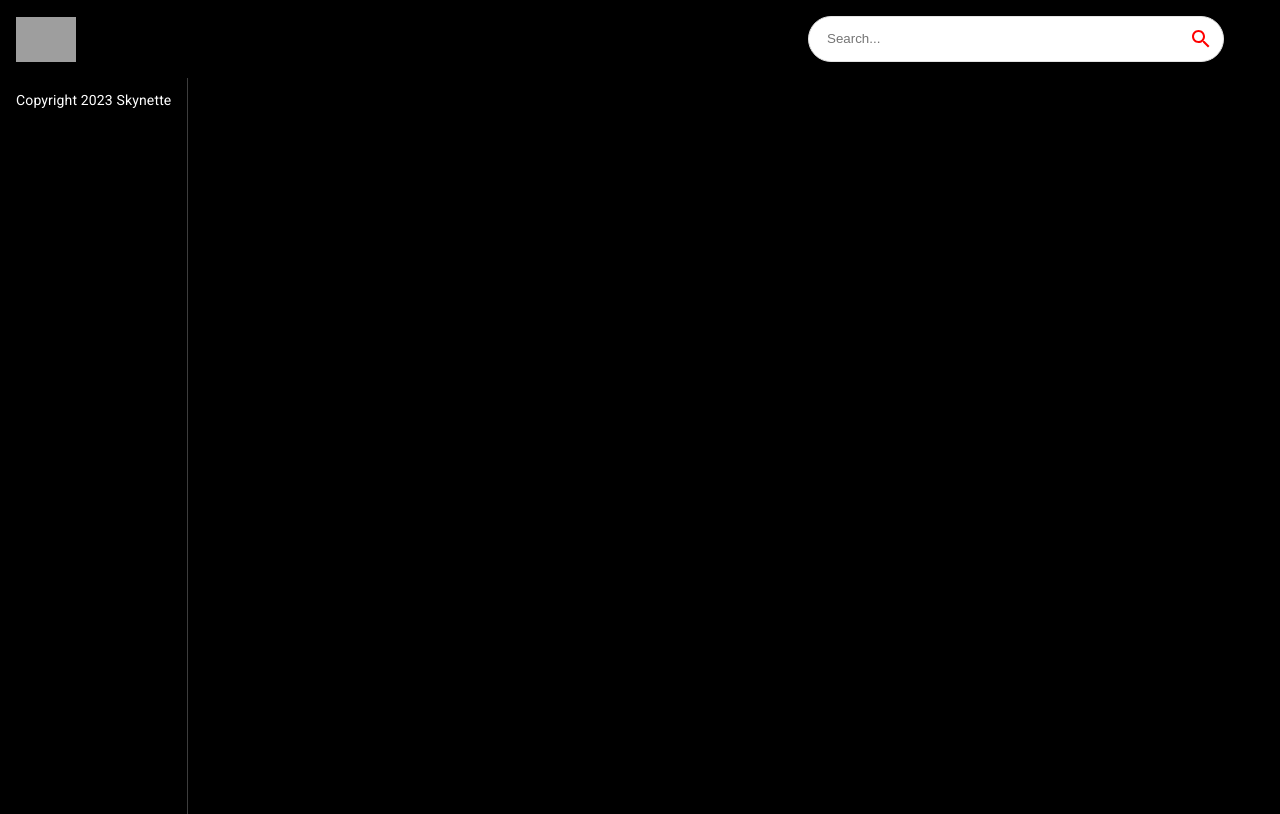
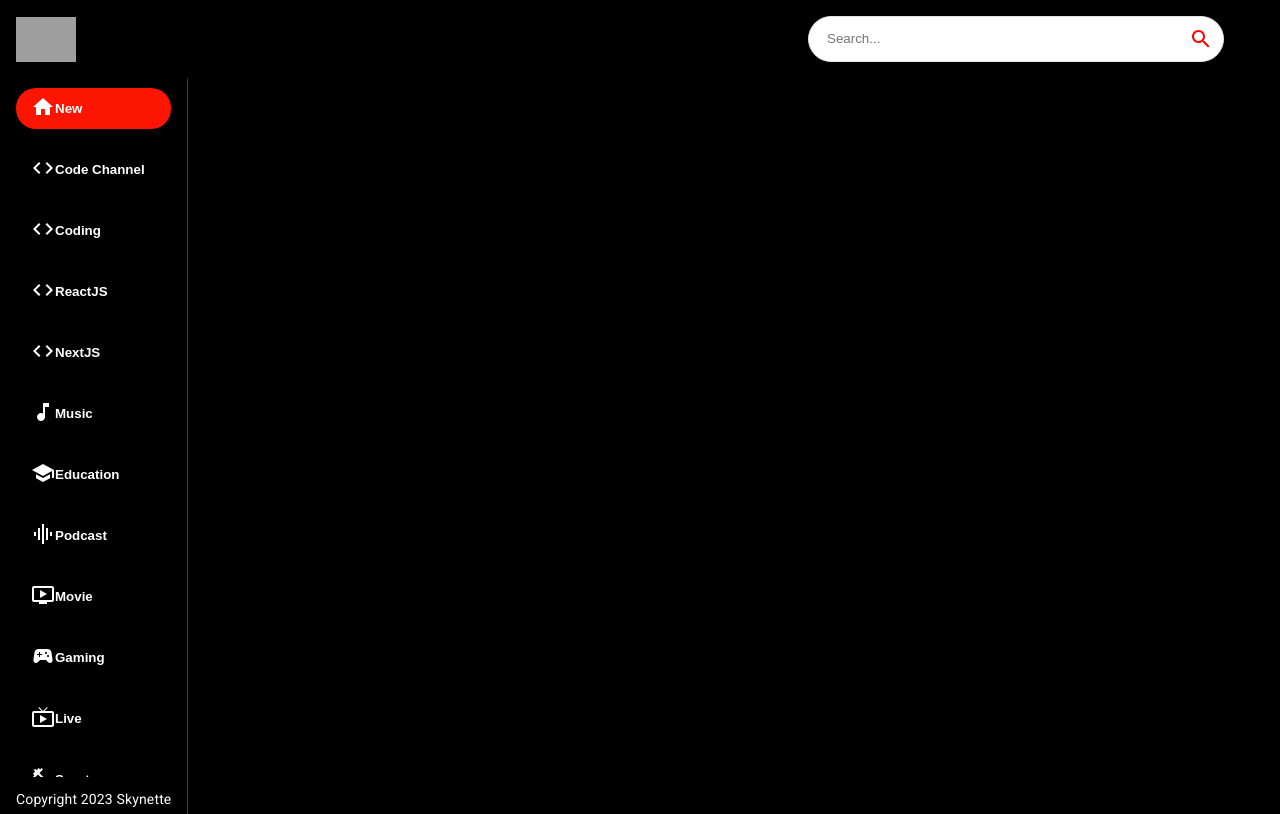
Before and after one commit to skynette/uTube, a React (Create React App) app: page / in a window 1280 px wide. Built offline with nearby package versions, Linux system fonts and the light colour scheme; grey boxes are pictures that could not be loaded.

Commit message:
fixed issue

```diff
--- a/src/components/Sidebar.jsx
+++ b/src/components/Sidebar.jsx
@@ -2,21 +2,24 @@ import { Stack, Typography } from "@mui/material"
 
 import { categories } from "../utils/constants"
 
-const Sidebar = () => {
-	console.log('current loaded sidebar hhehehehe');
-	(
-		<Typography className="copyright" variant="body2" sx={{ mt: 1.5, color: "#fff" }}>
-			Some Side bar content heh
-		</Typography>
-		// <Stack direction="row" sx={{ overflowY: 'auto', height: { sx: 'auto', md: '95%' }, flexDirection: { md: 'column' } }}>
-		// 	{categories.map((category) => (
-		// 		<button className="category-btn" key={category.name}>
-		// 			<span>{category.icon}</span>
-		// 			<span>{category.name}</span>
-		// 		</button>
-		// 	))}
-		// </Stack>
-	)
-}
+const selectedCategory = "New"
+
+const Sidebar = () => (
+	<Stack Stack direction="row" sx={{ overflowY: 'auto', height: { sx: 'auto', md: '95%' }, flexDirection: { md: 'column' } }}>
+		{
+			categories.map((category) => (
+				<button
+					className="category-btn"
+					key={category.name}
+					style={{ background: category.name === selectedCategory && '#FC1503', color: 'white' }}
+				>
+					<span>{category.icon}</span>
+					<span>{category.name}</span>
+				</button>
+			))
+		}
+	</Stack >
+)
+
 
 export default Sidebar
```
